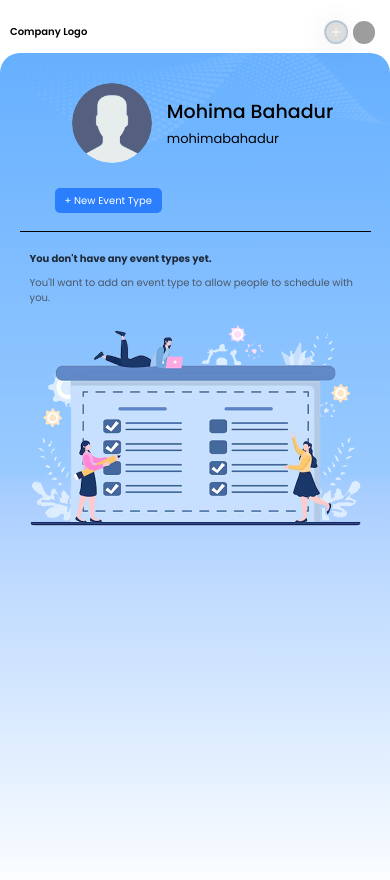
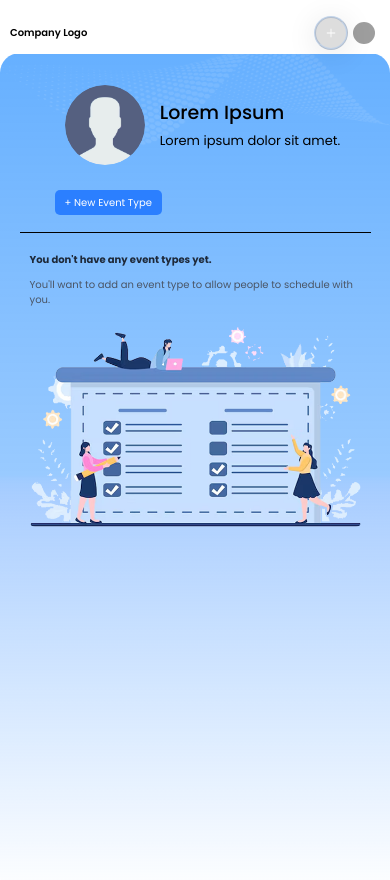
Before and after one commit to Jalal-ali/Calendly-Clone-main, a plain HTML site: page Frontend/Dashboard.html in a window 390 px wide. Drawn offline with nearby package versions, Linux system fonts and the light colour scheme; grey boxes are pictures that could not be loaded.

Commit message:
Update Dashboard.html

```diff
--- a/Frontend/Dashboard.html
+++ b/Frontend/Dashboard.html
@@ -29,7 +29,7 @@
             <li>
               <details class="group">
                 <summary
-                  class="flex items-center justify-between gap-2 font-medium marker:content-none hover:cursor-pointer bg-gray-100 rounded-full p-2 blur-bg"
+                  class="flex items-center justify-between gap-2 font-medium marker:content-none hover:cursor-pointer bg-gray-100 rounded-full md:p-2 p-4 blur-bg"
                 >
                   <svg
                     fill="white"
@@ -480,8 +480,8 @@
       <div>
         <div><img id="Avatarimg" src="Images/avatar2.png" alt="" /></div>
         <div>
-          <p id="UserShow">Mohima Bahadur</p>
-          <a href="#"><span id="UserShow2">mohimabahadur</span></a>
+          <p id="UserShow">Lorem Ipsum</p>
+          <a href="#"><span id="UserShow2">Lorem ipsum dolor sit amet.</span></a>
         </div>
       </div>
 
```
